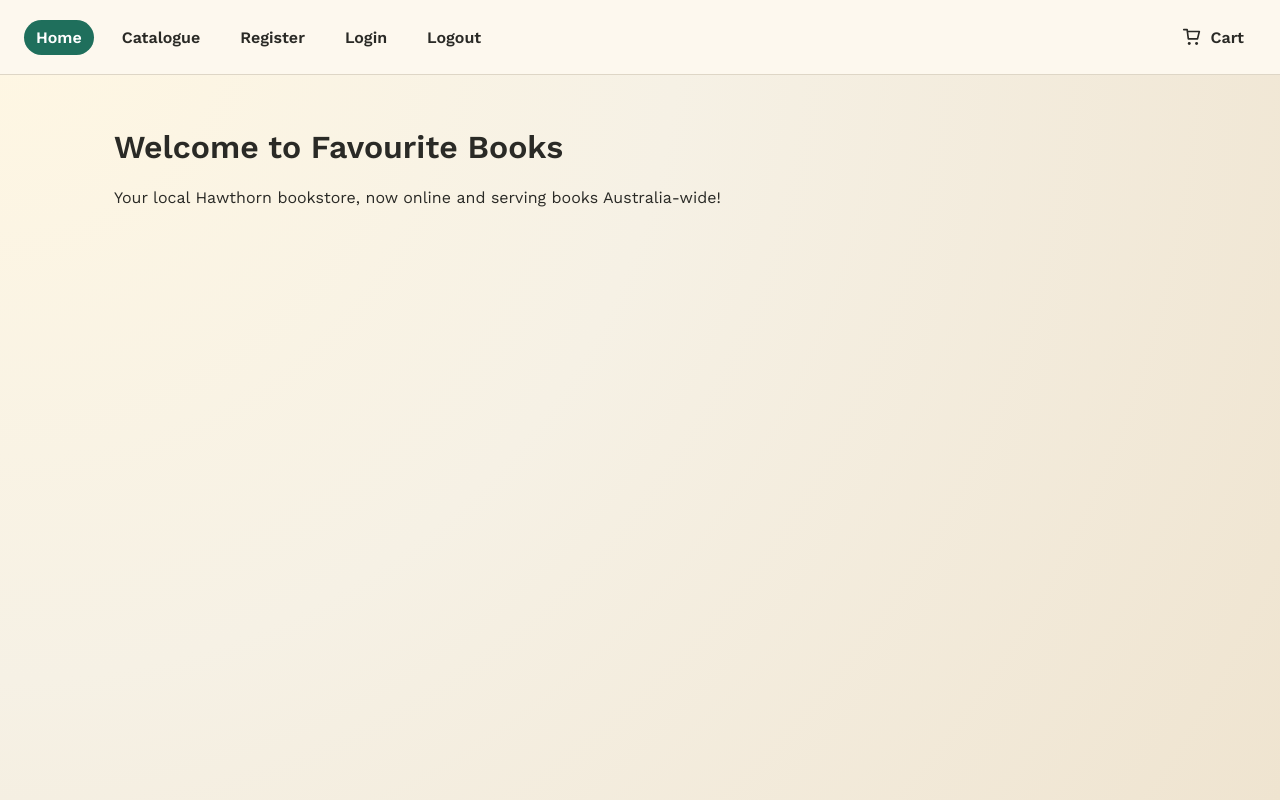
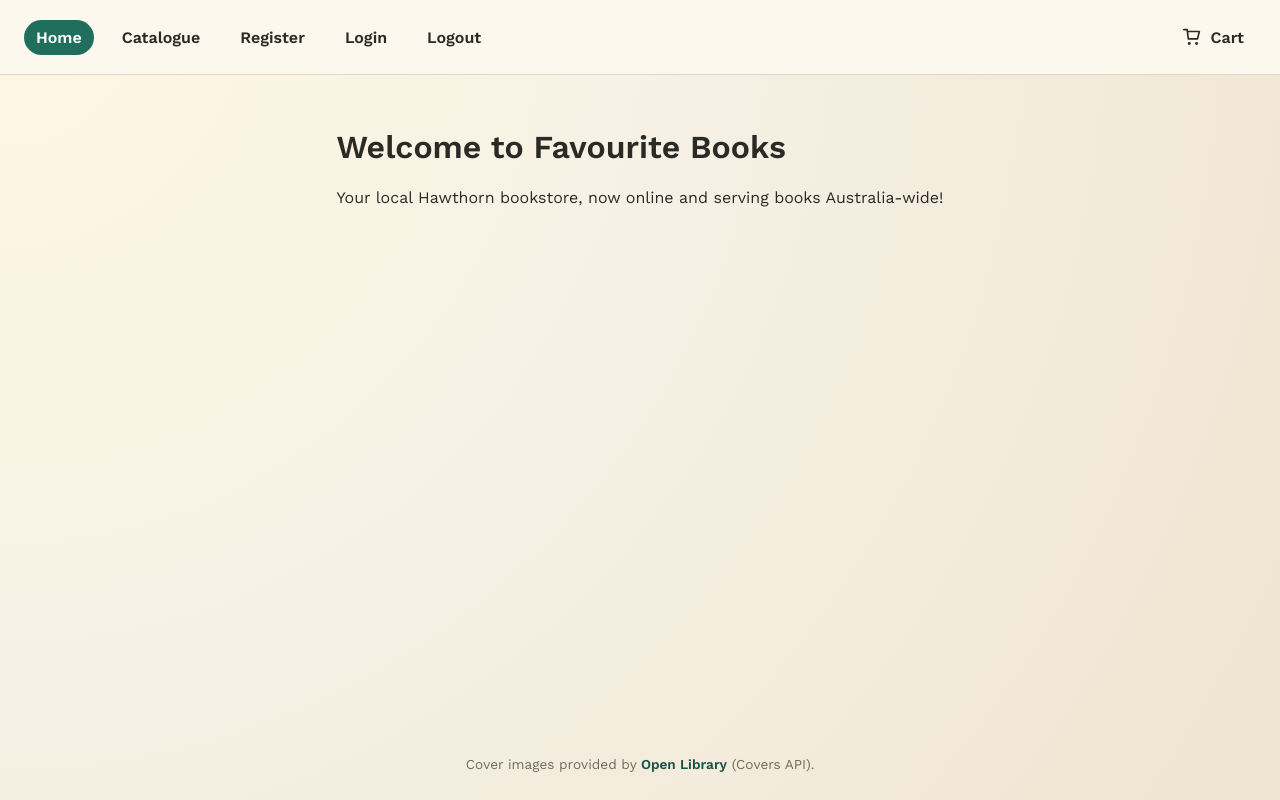
Before and after one commit to bobs292/SWE30003_Book_Store_Website, a Flask app: page / in a window 1280 px wide. Run offline with Flask 3, Linux system fonts and the light colour scheme.

Commit message:
Add a footer with Open Library link to the page bottom. Add a condition ISBN for new books

```diff
--- a/src/data/database.py
+++ b/src/data/database.py
@@ -168,6 +168,10 @@ def _seed_books(conn, cover_cache_dir=None):
     new_books = []
     for book in books:
         isbn = book.get("isbn")
+        if not isbn:
+            # ISBN is required for new books so covers can be cached and
+            # duplicates can be detected reliably.
+            continue
         if isbn and isbn in existing_isbns:
             continue
         cursor.execute(
--- a/src/presentation/static/css/base.css
+++ b/src/presentation/static/css/base.css
@@ -22,6 +22,8 @@ body {
 	color: var(--ink);
 	background: radial-gradient(circle at top left, #fff7e3 0%, var(--bg) 45%, #efe4d0 100%);
 	min-height: 100vh;
+	display: flex;
+	flex-direction: column;
 }
 
 nav {
@@ -101,6 +103,25 @@ nav a.active {
 	margin: 0 auto;
 	padding: 32px 24px 64px;
 	animation: fade-in 0.5s ease;
+	flex: 1;
+}
+
+.footer {
+	text-align: center;
+	color: var(--muted);
+	font-size: 0.85rem;
+	padding: 18px 24px 28px;
+	margin-top: auto;
+}
+
+.footer a {
+	color: var(--brand-dark);
+	text-decoration: none;
+	font-weight: 600;
+}
+
+.footer a:hover {
+	text-decoration: underline;
 }
 
 .page-header h1 {
--- a/src/presentation/templates/base.html
+++ b/src/presentation/templates/base.html
@@ -36,5 +36,10 @@
     <div class="container">
         {% block content %}{% endblock %}
     </div>
+    <footer class="footer">
+        Cover images provided by
+        <a href="https://openlibrary.org" target="_blank" rel="noopener noreferrer">Open Library</a>
+        (Covers API).
+    </footer>
 </body>
 </html>
```
